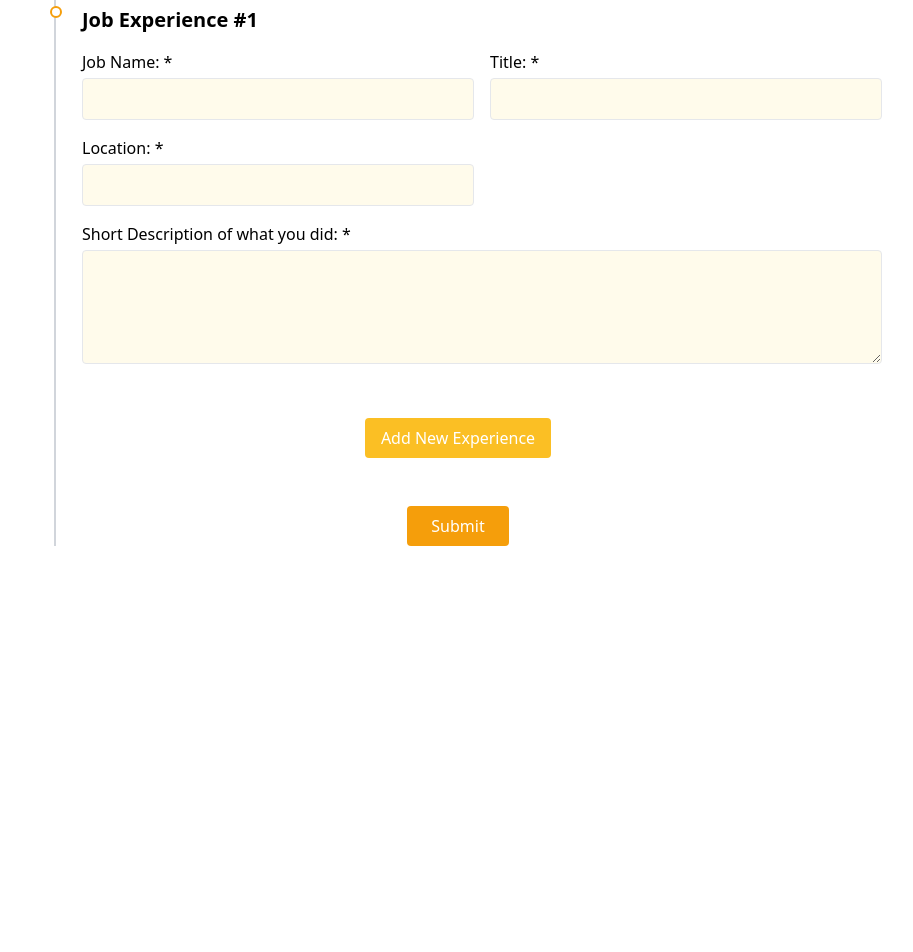
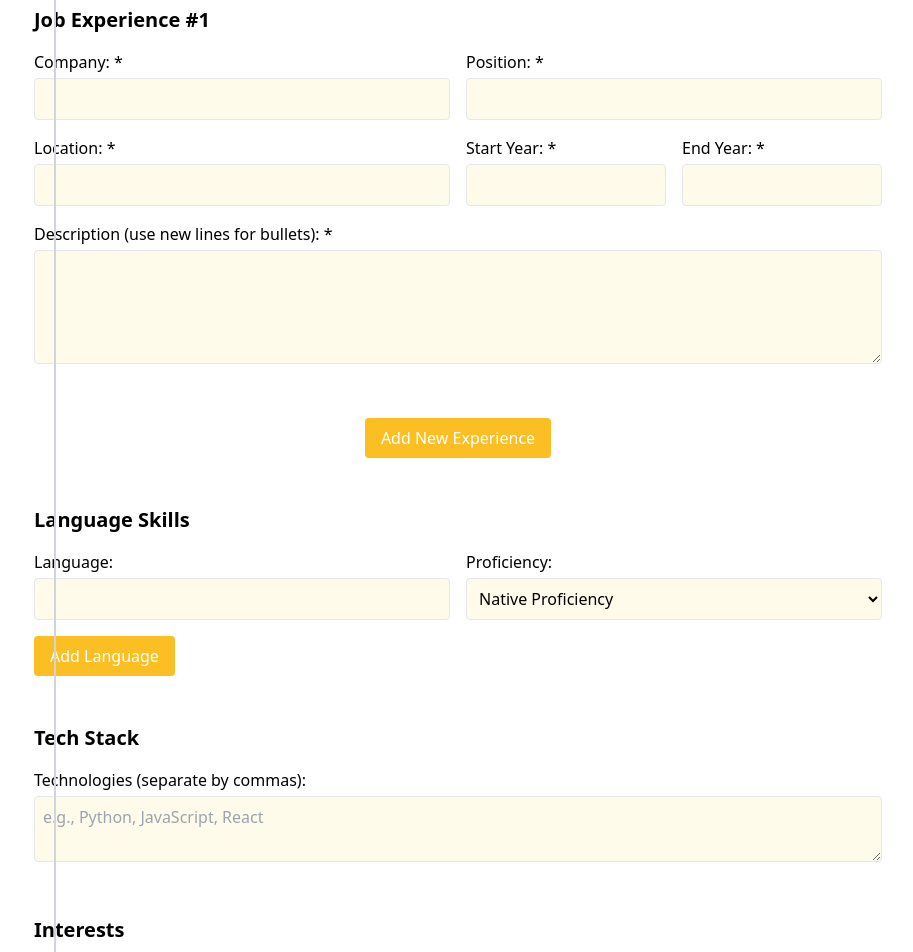
Before and after one commit to mushkul/vandycv, a Next.js app in the folder client/: page /resume in a window 1280 px wide. Shown: the part 1120-2072 px from the top of the page, without its empty margins (182-1095 px from the left). Before the commit the page ends 1690 px from the top, so only its background shows below. Built offline with nearby package versions, Linux system fonts and the light colour scheme; no server answers; sample sign-in values are in the browser's storage.

Commit message:
Refined DB and added Interests

```diff
--- a/client/components/ResumeQuestionnaire.tsx
+++ b/client/components/ResumeQuestionnaire.tsx
@@ -6,11 +6,19 @@ import { auth } from '../firebase.js';
 
 // Define interfaces for TypeScript
 interface JobExperience {
-    name: string;
-    title: string;
+    company: string;
+    position: string;
     location: string;
     description: string;
+    startYear: string;
+    endYear: string;
 }
+
+interface LanguageSkill {
+    language: string;
+    proficiency: string;
+}
+
 
 interface FormData {
     firstName: string;
@@ -30,6 +38,9 @@ interface FormData {
     endYear: string;
     relevantCoursework?: string;
     jobExperiences: JobExperience[];
+    languageSkills: LanguageSkill[];
+    techStack: string;
+    interests: string;
 }
 
 // JobExperienceForm component
@@ -38,38 +49,31 @@ const JobExperienceForm: React.FC<{
     index: number;
     onChange: (index: number, field: string, value: string) => void;
 }> = ({ experience, index, onChange }) => (
-    <section key={index} className="relative pl-12 mb-12">
-        {/* Vertical line */}
-        <div className="absolute left-5 top-0 w-0.5 h-full bg-gray-300"></div>
-        {/* Circle indicator */}
-        <div className="absolute left-4 top-0 w-3 h-3 bg-white border-2 border-amber-500 rounded-full"></div>
+    <section key={index} className="mb-6">
         <h2 className="text-xl font-semibold mb-4">Job Experience #{index + 1}</h2>
         <div className="grid grid-cols-1 md:grid-cols-2 gap-4">
-            {/* Job Name */}
             <div>
-                <label className="block mb-1">Job Name: *</label>
+                <label className="block mb-1">Company: *</label>
                 <input
                     type="text"
-                    name="name"
-                    value={experience.name}
-                    onChange={(e) => onChange(index, 'name', e.target.value)}
+                    name="company"
+                    value={experience.company}
+                    onChange={(e) => onChange(index, 'company', e.target.value)}
                     required
                     className="w-full p-2 border rounded bg-amber-50"
                 />
             </div>
-            {/* Title */}
             <div>
-                <label className="block mb-1">Title: *</label>
+                <label className="block mb-1">Position: *</label>
                 <input
                     type="text"
-                    name="title"
-                    value={experience.title}
-                    onChange={(e) => onChange(index, 'title', e.target.value)}
+                    name="position"
+                    value={experience.position}
+                    onChange={(e) => onChange(index, 'position', e.target.value)}
                     required
                     className="w-full p-2 border rounded bg-amber-50"
                 />
             </div>
-            {/* Location */}
             <div>
                 <label className="block mb-1">Location: *</label>
                 <input
@@ -81,9 +85,32 @@ const JobExperienceForm: React.FC<{
                     className="w-full p-2 border rounded bg-amber-50"
                 />
             </div>
-            {/* Description */}
+            <div className="flex gap-4">
+                <div className="flex-1">
+                    <label className="block mb-1">Start Year: *</label>
+                    <input
+                        type="text"
+                        name="startYear"
+                        value={experience.startYear}
+                        onChange={(e) => onChange(index, 'startYear', e.target.value)}
+                        required
+                        className="w-full p-2 border rounded bg-amber-50"
+                    />
+                </div>
+                <div className="flex-1">
+                    <label className="block mb-1">End Year: *</label>
+                    <input
+                        type="text"
+                        name="endYear"
+                        value={experience.endYear}
+                        onChange={(e) => onChange(index, 'endYear', e.target.value)}
+                        required
+                        className="w-full p-2 border rounded bg-amber-50"
+                    />
+                </div>
+            </div>
             <div className="col-span-2">
-                <label className="block mb-1">Short Description of what you did: *</label>
+                <label className="block mb-1">Description (use new lines for bullets): *</label>
                 <textarea
                     name="description"
                     value={experience.description}
@@ -95,6 +122,38 @@ const JobExperienceForm: React.FC<{
             </div>
         </div>
     </section>
+);
+
+const LanguageSkillForm: React.FC<{
+    skill: LanguageSkill;
+    index: number;
+    onChange: (index: number, field: string, value: string) => void;
+}> = ({ skill, index, onChange }) => (
+    <div className="mb-4">
+        <div className="flex gap-4">
+            <div className="flex-1">
+                <label className="block mb-1">Language:</label>
+                <input
+                    type="text"
+                    value={skill.language}
+                    onChange={(e) => onChange(index, 'language', e.target.value)}
+                    className="w-full p-2 border rounded bg-amber-50"
+                />
+            </div>
+            <div className="flex-1">
+                <label className="block mb-1">Proficiency:</label>
+                <select
+                    value={skill.proficiency}
+                    onChange={(e) => onChange(index, 'proficiency', e.target.value)}
+                    className="w-full p-2 border rounded bg-amber-50"
+                >
+                    <option value="Native Proficiency">Native Proficiency</option>
+                    <option value="Fluent">Fluent</option>
+                    <option value="Beginner">Beginner</option>
+                </select>
+            </div>
+        </div>
+    </div>
 );
 
 const ResumeQuestionnaire: React.FC = () => {
@@ -116,7 +175,10 @@ const ResumeQuestionnaire: React.FC = () => {
         startYear: '',
         endYear: '',
         relevantCoursework: '',
-        jobExperiences: [{ name: '', title: '', location: '', description: '' }],
+        jobExperiences: [{ company: '', position: '', location: '', description: '', startYear: '', endYear: '' }],
+        languageSkills: [{ language: '', proficiency: 'Native Proficiency' }],
+        techStack: '',
+        interests: '',
     });
 
     // State variables for loading and error handling
@@ -124,7 +186,7 @@ const ResumeQuestionnaire: React.FC = () => {
     const [error, setError] = useState<string>('');
 
     const handleChange = (
-        e: React.ChangeEvent<HTMLInputElement | HTMLTextAreaElement>
+        e: React.ChangeEvent<HTMLInputElement | HTMLTextAreaElement | HTMLSelectElement>
     ) => {
         const { name, value } = e.target;
         setFormData((prevState) => ({
@@ -154,7 +216,14 @@ const ResumeQuestionnaire: React.FC = () => {
                 ...prevState,
                 jobExperiences: [
                     ...prevState.jobExperiences,
-                    { name: '', title: '', location: '', description: '' },
+                    {
+                        company: '',
+                        position: '',
+                        location: '',
+                        description: '',
+                        startYear: '',
+                        endYear: ''
+                    },
                 ],
             }));
         }
@@ -469,6 +538,70 @@ const ResumeQuestionnaire: React.FC = () => {
                     </div>
                 )}
 
+                {/* Language Skills Section */}
+                <section>
+                    <h2 className="text-xl font-semibold mb-4">Language Skills</h2>
+                    {formData.languageSkills.map((skill, index) => (
+                        <LanguageSkillForm
+                            key={index}
+                            skill={skill}
+                            index={index}
+                            onChange={(idx, field, value) => {
+                                const updatedSkills = [...formData.languageSkills];
+                                updatedSkills[idx] = { ...updatedSkills[idx], [field]: value };
+                                setFormData({ ...formData, languageSkills: updatedSkills });
+                            }}
+                        />
+                    ))}
+                    <button
+                        type="button"
+                        onClick={() => {
+                            setFormData({
+                                ...formData,
+                                languageSkills: [
+                                    ...formData.languageSkills,
+                                    { language: '', proficiency: 'Native Proficiency' },
+                                ],
+                            });
+                        }}
+                        className="bg-amber-400 text-white px-4 py-2 rounded hover:bg-amber-500 transition-colors"
+                    >
+                        Add Language
+                    </button>
+                </section>
+
+                {/* Tech Stack */}
+                <section>
+                    <h2 className="text-xl font-semibold mb-4">Tech Stack</h2>
+                    <div>
+                        <label className="block mb-1">Technologies (separate by commas):</label>
+                        <textarea
+                            name="techStack"
+                            value={formData.techStack}
+                            onChange={handleChange}
+                            className="w-full p-2 border rounded bg-amber-50"
+                            rows={2}
+                            placeholder="e.g., Python, JavaScript, React"
+                        ></textarea>
+                    </div>
+                </section>
+
+                {/* Interests */}
+                <section>
+                    <h2 className="text-xl font-semibold mb-4">Interests</h2>
+                    <div>
+                        <label className="block mb-1">Interests (separate by commas):</label>
+                        <textarea
+                            name="interests"
+                            value={formData.interests}
+                            onChange={handleChange}
+                            className="w-full p-2 border rounded bg-amber-50"
+                            rows={2}
+                            placeholder="e.g., Reading, Traveling, Sports"
+                        ></textarea>
+                    </div>
+                </section>
+
                 {/* Submit Button */}
                 <div className="text-center">
                     <button
```
Also changed, not shown: 2 other files (tests, documents, lock files or other folders).
